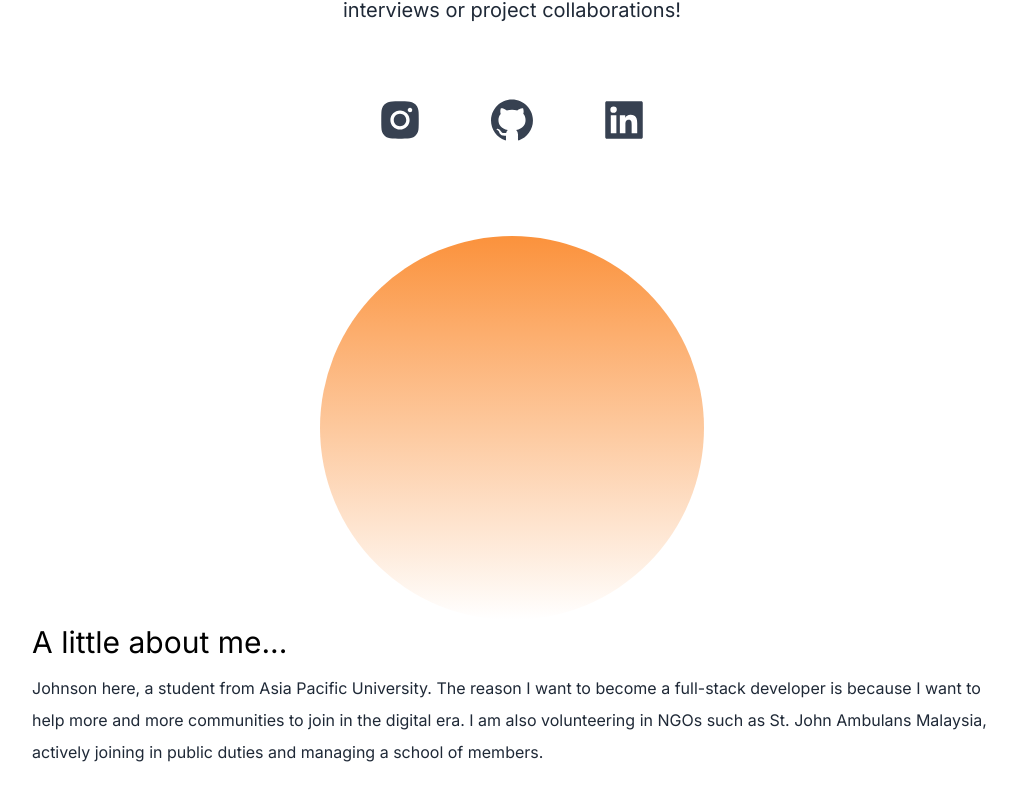
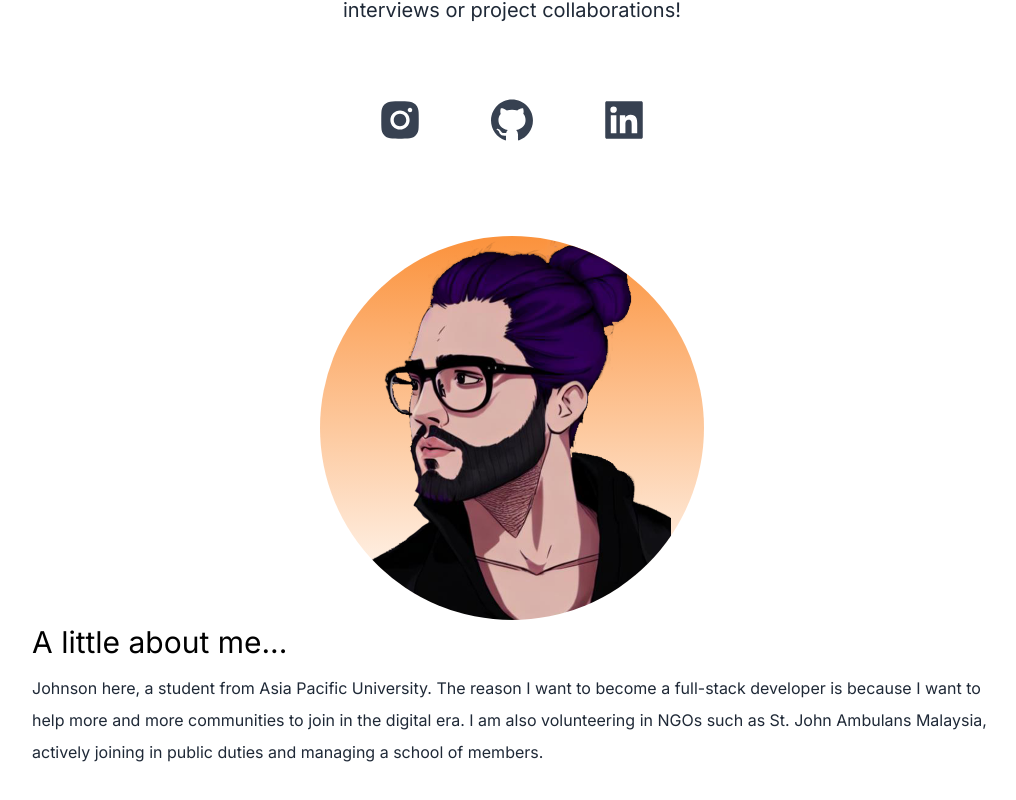
Before and after one commit to JohnsonChin1009/react-tailwind-portfolio, a Next.js app: page / in a window 1280 px wide. Shown: the part 404-1204 px from the top of the page, without its empty margins (128-1144 px from the left). Built offline with nearby package versions, Linux system fonts and the light colour scheme.

Commit message:
Update Image

```diff
--- a/app/page.tsx
+++ b/app/page.tsx
@@ -2,6 +2,7 @@
 
 import Head from "next/head";
 import { BsFillMoonStarsFill } from 'react-icons/bs';
+import Image2 from 'next/legacy/image';
 import Image from 'next/image';
 import ctnjohnson from '../public/cartoon-johnson.png';
 import design from '../public/design.png';
@@ -58,7 +59,7 @@ export default function Home() {
 
           </div>
           <div className="relative mx-auto bg-gradient-to-b from-orange-400 rounded-full overflow-hidden w-80 h-80 mt-20 md:h-96 md:w-96">
-            {/* <Image alt="Johnson" src={ctnjohnson} layout="fill" objectFit="cover" className="md:object-center" /> */}
+            <Image2 alt="Johnson" src={ctnjohnson} layout="fill" objectFit="cover" className="md:object-center" />
           </div>
         </section>
         {/* Page 2*/}
```
